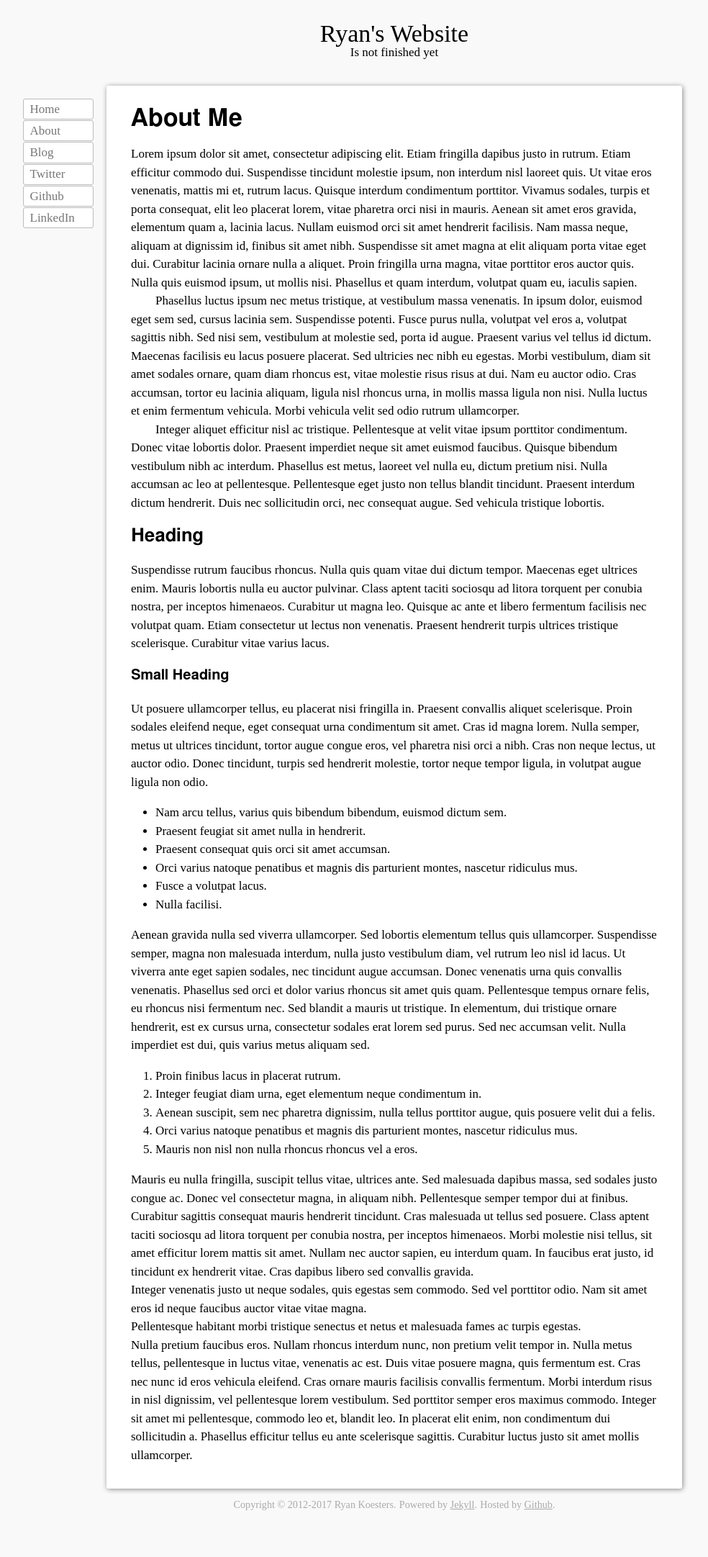
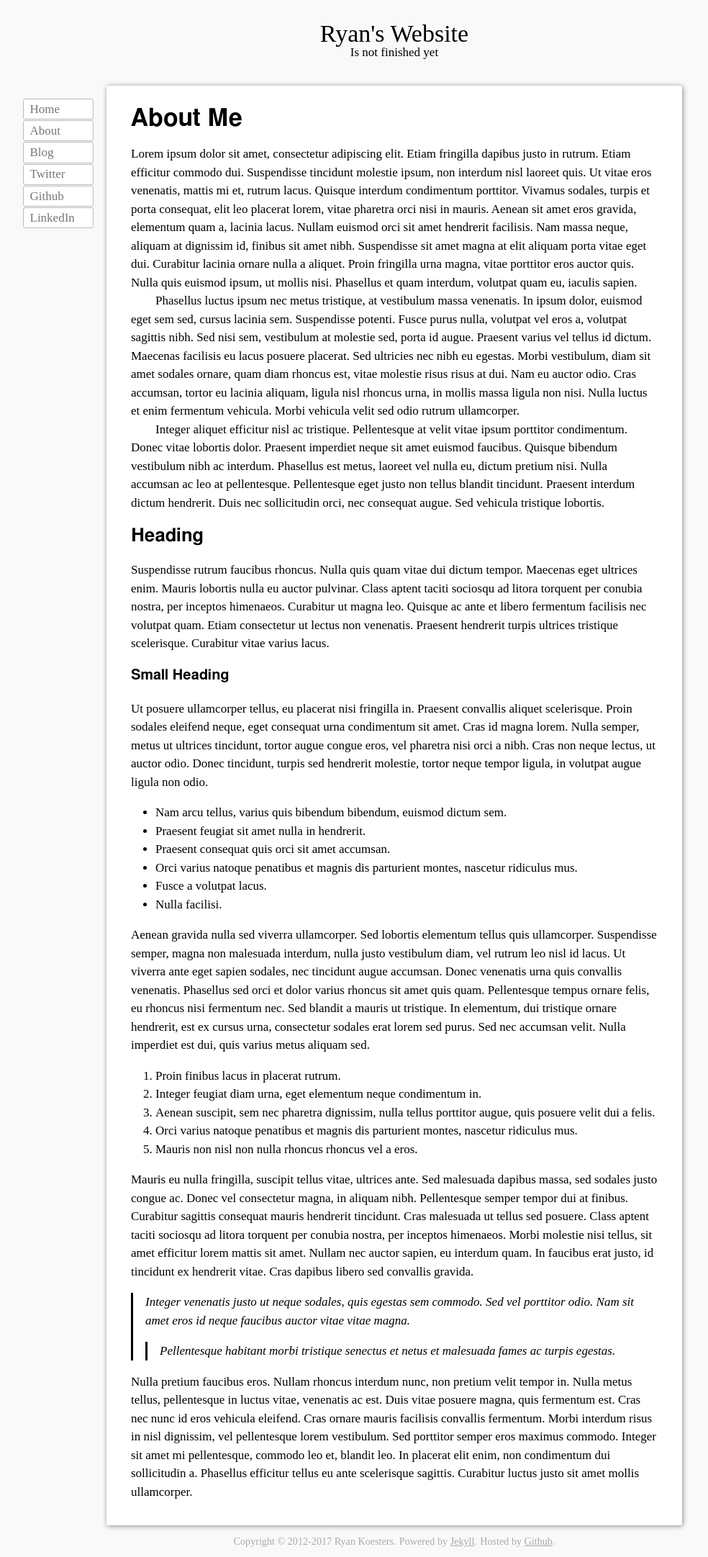
Before and after one commit to rkoesters/rkoesters.github.io, a Jekyll site: the page built from about.md, in a window 1280 px wide. Shown: the whole page at 72% size, without its empty margins (92-1076 px from the left). Built offline with Jekyll 4.4.1, drawn with Linux system fonts in a browser that asks for light colours; before the commit the page ends 2112 px from its top, so only the background shows below that.

Commit message:
Added blockquote styling.

```diff
--- a/css/main.css
+++ b/css/main.css
@@ -132,6 +132,13 @@ header, section, footer, nav {
 	margin-left: 2em;
 }
 
+#content blockquote {
+	border-left: 3px solid #000000;
+	font-style: italic;
+	padding: 0 1em;
+	margin: 1em 0;
+}
+
 #content #post-header > h1 {
 	margin-bottom: 0;
 }
```
